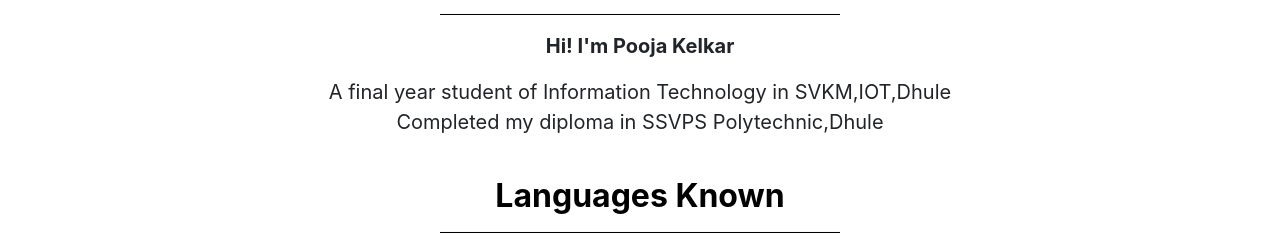
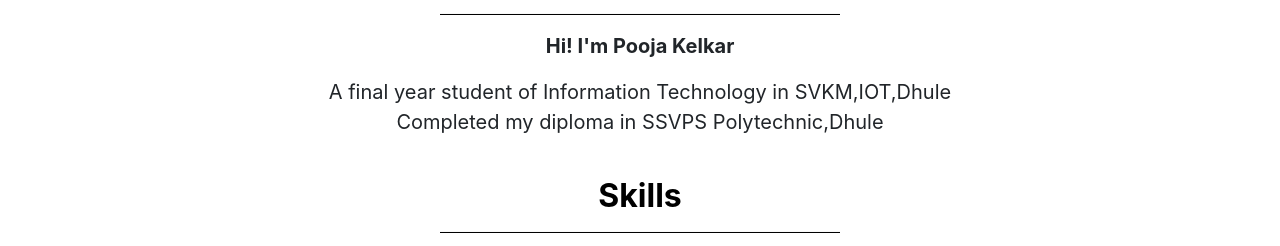
Before and after one commit to poojakelkar/portfolio, a plain HTML site: page index.html in a window 1280 px wide. Shown: the part 757-1003 px from the top of the page. Drawn offline with nearby package versions, Linux system fonts and the light colour scheme; a script that the page names is missing.

Commit message:
added skills  in index.html file

```diff
--- a/index.html
+++ b/index.html
@@ -47,7 +47,7 @@
 			<p class="slideup"><b>Hi! I'm Pooja Kelkar</b></p>
 			<p class="slideup">A final year student of Information Technology in SVKM,IOT,Dhule<br>
 				Completed my diploma in SSVPS Polytechnic,Dhule</p><br>
-			<h2><b>Languages Known</b></h2>
+			<h2><b>Skills</b></h2>
 			<hr>
 		</div>
 
```
